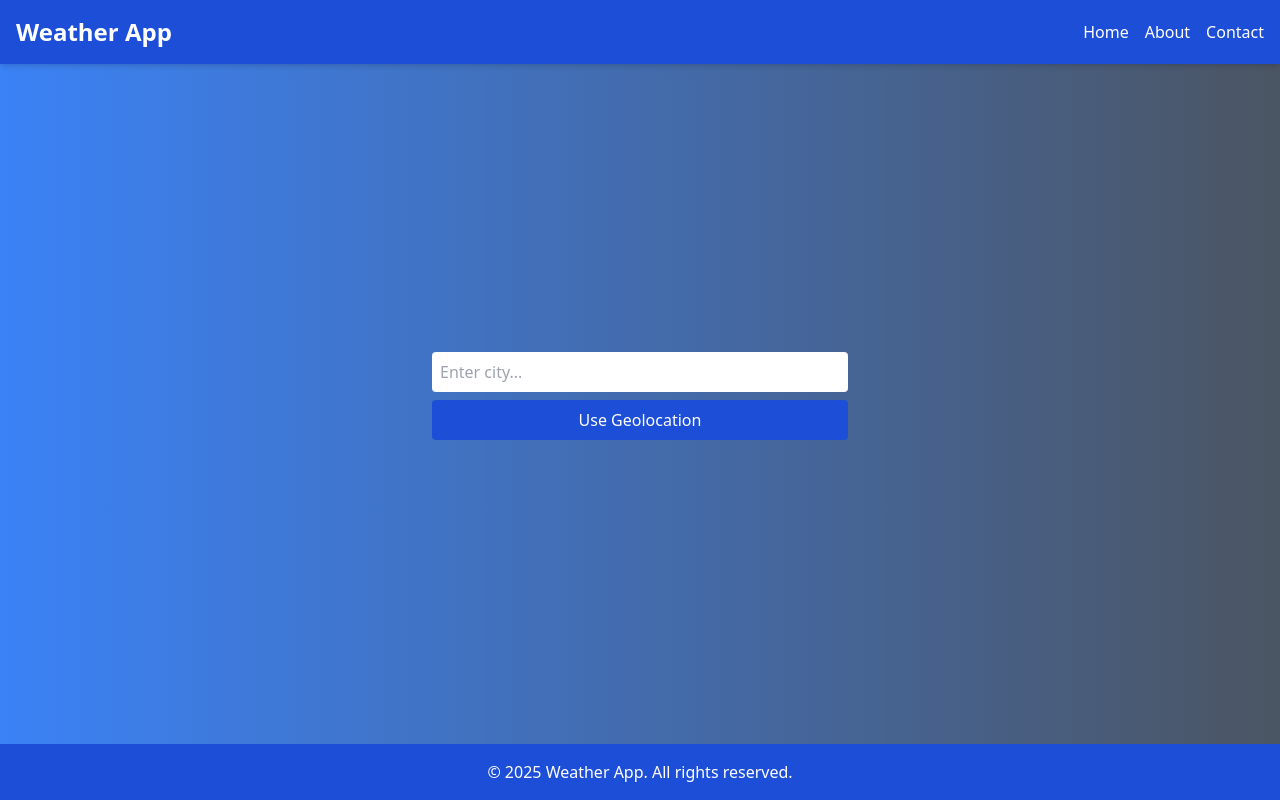
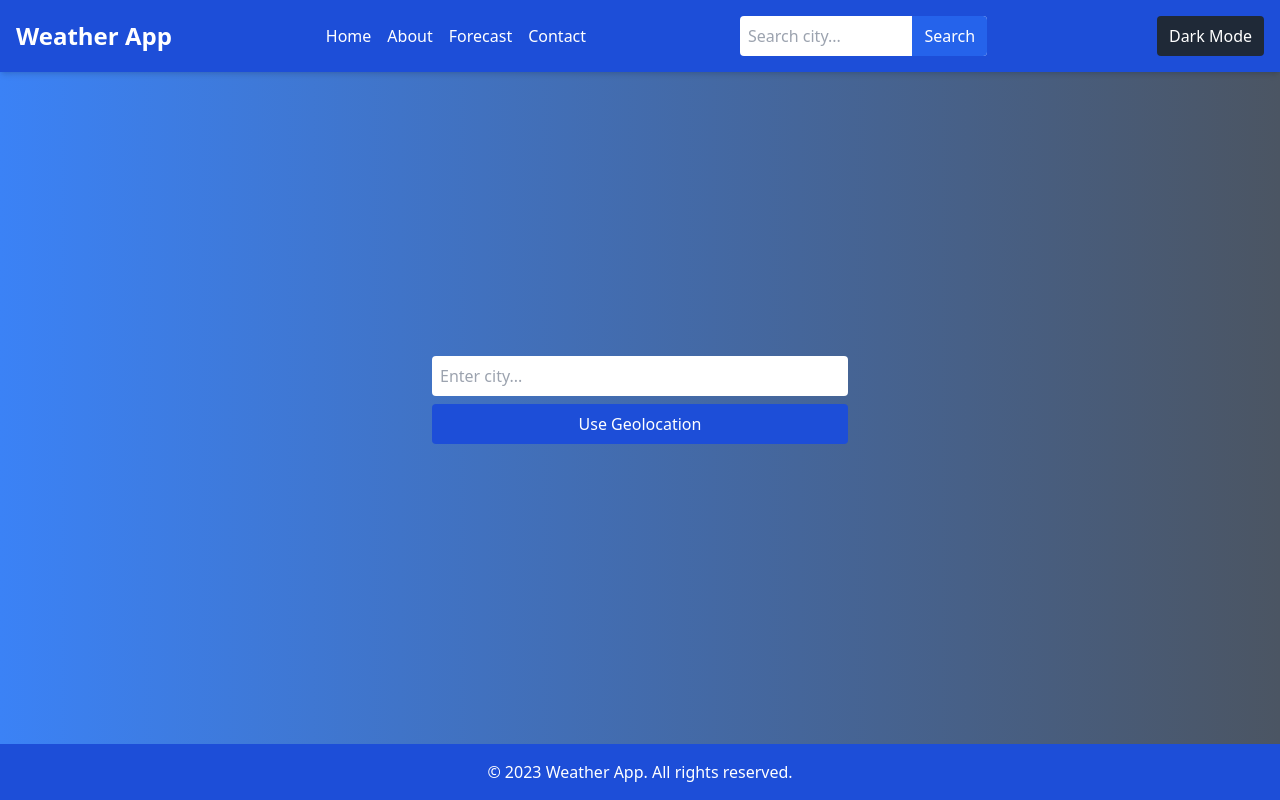
Before and after one commit to FAHAD321RCF/WeatherCheck, a website: page index.html in a window 1280 px wide. Drawn offline with nearby package versions, Linux system fonts and the light colour scheme.

Commit message:
first commit

```diff
--- a/index.html
+++ b/index.html
@@ -10,12 +10,40 @@
   <!-- Navigation Bar -->
   <nav class="w-full bg-blue-700 p-4 shadow-md">
   <div class="container mx-auto flex justify-between items-center">
+    <!-- Logo -->
     <h1 class="text-2xl font-bold">Weather App</h1>
+
+    <!-- Navigation Links -->
     <ul class="flex space-x-4">
       <li><a href="#" class="hover:underline">Home</a></li>
       <li><a href="#about" class="hover:underline">About</a></li>
+      <li><a href="#forecast" class="hover:underline">Forecast</a></li>
       <li><a href="#contact" class="hover:underline">Contact</a></li>
     </ul>
+
+    <!-- Search Bar -->
+    <div class="relative">
+      <input
+        type="text"
+        placeholder="Search city..."
+        class="p-2 rounded text-black"
+        id="navSearchInput"
+      />
+      <button
+        class="absolute right-0 top-0 bg-blue-600 text-white px-3 py-2 rounded-r"
+        id="navSearchButton"
+      >
+        Search
+      </button>
+    </div>
+
+    <!-- Dark Mode Toggle -->
+    <button
+      id="darkModeToggle"
+      class="ml-4 bg-gray-800 text-white px-3 py-2 rounded"
+    >
+      Dark Mode
+    </button>
   </div>
 </nav>
 
@@ -47,7 +75,7 @@
 
   <!-- Footer -->
   <footer class="w-full bg-blue-700 p-4 text-center">
-    <p>&copy; 2025 Weather App. All rights reserved.</p>
+    <p>&copy; 2023 Weather App. All rights reserved.</p>
   </footer>
 
   <script src="script.js"></script>
```
Lines whose indentation alone changed are shown as unchanged.
